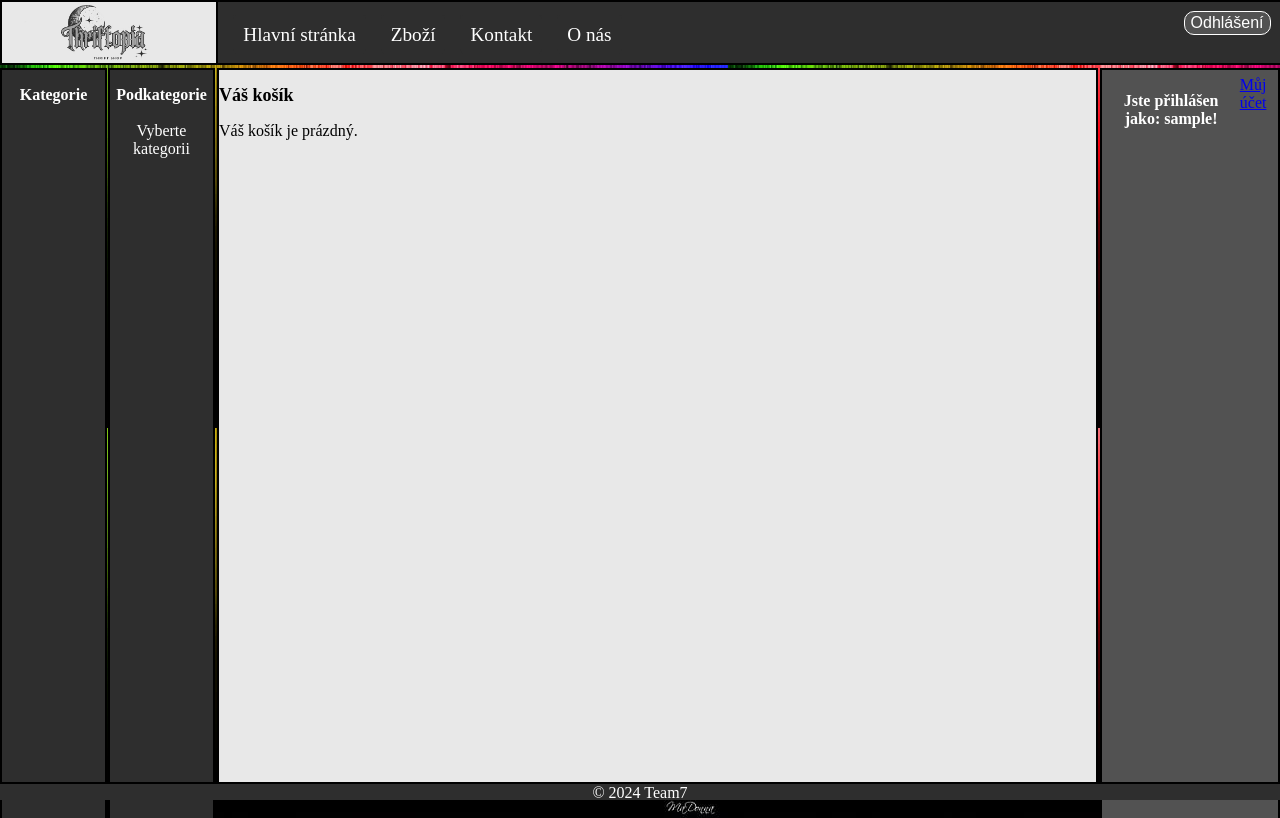
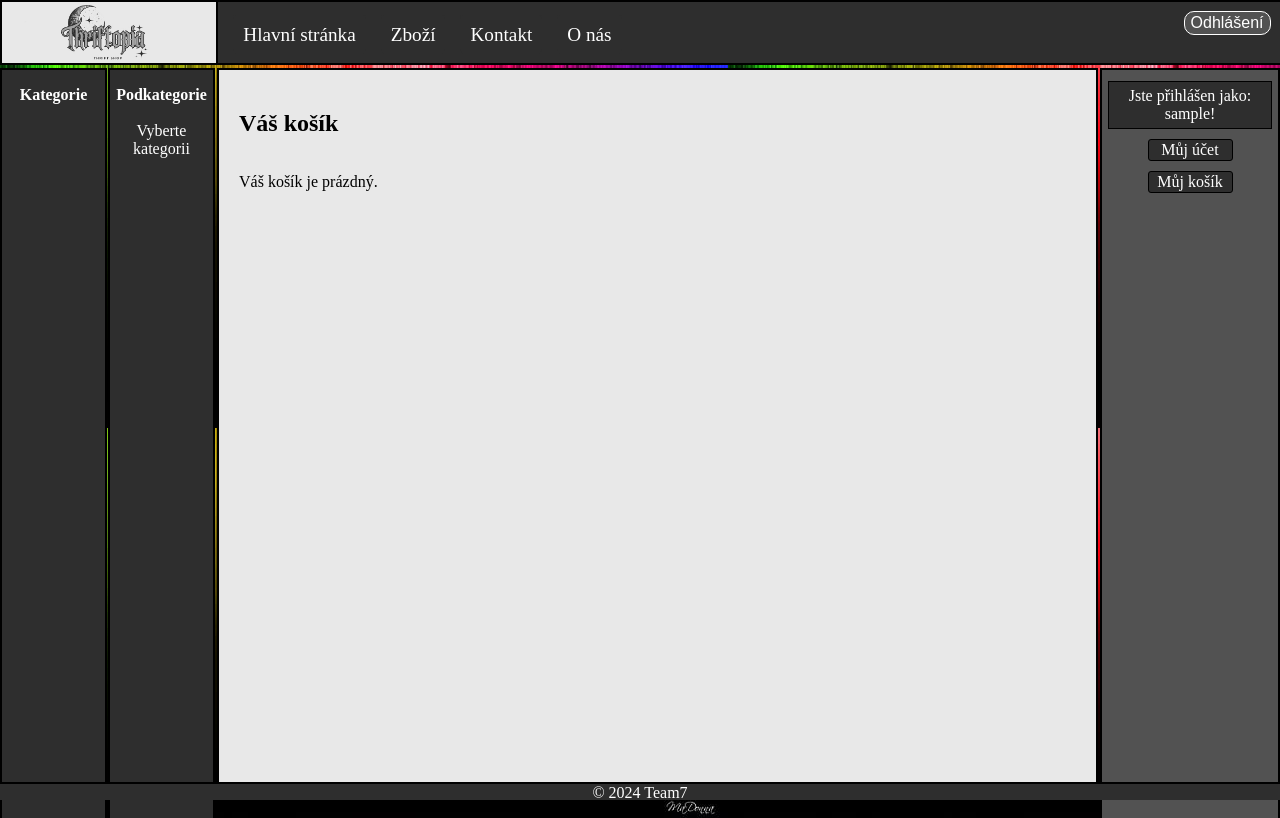
Before and after one commit to Gombi92/TTP, a Django app: page /users/cart/ in a window 1280 px wide. Run offline with Django 5.2, Linux system fonts and the light colour scheme; the visitor is signed in with stand-in values (Sample User, id 1); data comes from the database, SQL or seed files in the repository; data that the repository does not hold is empty.

Commit message:
Oprava výpočtu total_price a zobrazení v košíku

```diff
--- a/ecommerce_project/urls.py
+++ b/ecommerce_project/urls.py
@@ -3,6 +3,9 @@ from django.urls import path, include
 from . import views
 from django.conf import settings
 from django.conf.urls.static import static
+from users import views
+from ecommerce_project import views
+from users import views
 
 
 urlpatterns = [
@@ -15,6 +18,11 @@ urlpatterns = [
     path('contact/', views.contact, name='contact'),
     path('logout/', views.logout_view, name='logout'),
     path('users/', include('users.urls')),
+    path('remove_from_cart/<int:product_id>/', views.remove_from_cart, name='remove_from_cart'),
+    path('users/cart/', views.cart, name='cart'),
+    path('cart/', views.cart_view, name='cart'),
+    path('add_to_cart/<int:product_id>/', views.add_to_cart, name='add_to_cart'),
+
 
 
 
--- a/ecommerce_project/views.py
+++ b/ecommerce_project/views.py
@@ -41,3 +41,6 @@ def about(request):
 
 def contact(request):
     return render(request, 'contact.html')
+
+def cart(request):
+    return render(request, 'cart.html')
--- a/products/models.py
+++ b/products/models.py
@@ -31,6 +31,7 @@ class Product(models.Model):
     subcategory = models.ForeignKey(Subcategory, on_delete=models.CASCADE, related_name='products')
     image = models.ImageField(upload_to='products/', default='products/default.jpg')
     size = models.CharField(max_length=3, choices=SIZE_CHOICES, null=True, blank=True)
+    price = models.DecimalField(max_digits=10, decimal_places=2, default=0)
 
     def __str__(self):
         return self.name
--- a/static/css/style.css
+++ b/static/css/style.css
@@ -110,6 +110,26 @@ footer {
     left: 108px;
     text-align: center;
 }
+
+.btn-pp1{
+    display: inline-block;
+    padding: 1px;
+    margin-top: 10px;
+    text-align: center;
+    text-decoration: none;
+    font-size: 1rem;
+    background-color: #2E2E2E;
+    color: white;
+    border-radius: 3px;
+    border: 1px solid black;
+    transition: background-color 0.3s ease, color 0.3s ease;
+    width: 85px;
+}
+
+.btn-pp1:hover {
+    background-color: #525252;
+}
+
 
 .btn-lp1{
     display: inline-block;
@@ -281,6 +301,16 @@ footer {
     color: #FFFFFF;
     padding: 6px;
 
+}
+
+.pravy-panel-box{
+    display: flex;
+    width: auto;
+    height: auto;
+    background-color: #2E2E2E;
+    border: solid 1px black;
+    margin-top: 5px;
+    padding: 5px;
 }
 
 .btn-cont1{
@@ -465,3 +495,29 @@ h4{
     color: white;
     border: 1px solid black;
 }
+
+.cart-container{
+    display: flex;
+    flex-direction: column;
+    margin: 20px;
+}
+
+.cart-container ul {
+    list-style-type: none; /* Skryje puntíky seznamu */
+    padding: 0;
+}
+
+.cart-container li {
+    padding: 10px;
+    border-bottom: 1px solid #ddd;
+}
+
+/* Každá sudá položka (index 2, 4, 6...) */
+.cart-container li:nth-child(even) {
+    background-color: rgba(249, 249, 249, 0.28);
+}
+
+/* Každá lichá položka (index 1, 3, 5...) */
+.cart-container li:nth-child(odd) {
+    background-color: rgba(255, 255, 255, 0.79);
+}
--- a/templates/base.html
+++ b/templates/base.html
@@ -93,8 +93,11 @@
 
         <div class="pravy-panel">
             {% if user.is_authenticated %}
-                <h3>Jste přihlášen jako: {{ user.username }}!</h3>
-                <a href="{% url 'user_profile' user.id %}">Můj účet</a>
+                <div>
+                    <div class="pravy-panel-box">Jste přihlášen jako: {{ user.username }}!</div>
+                    <a href="{% url 'user_profile' user.id %}" class="btn-pp1">Můj účet</a>
+                    <a href="/users/cart/" class="btn-pp1">Můj košík</a>
+                </div>
             {% else %}
                 <h3>Nejste přihlášen.</h3>
             {% endif %}
--- a/templates/cart.html
+++ b/templates/cart.html
@@ -5,28 +5,26 @@
 
 {% block content %}
 <div class="cart-container">
-    <h2>Váš košík</h2>
+    <h2 style="font-size: x-large">Váš košík</h2>
 
     {% if cart_items %}
-        <table>
-            <thead>
-                <tr>
-                    <th>Produkt</th>
-                    <th>Cena</th>
-                </tr>
-            </thead>
-            <tbody>
-                {% for item in cart_items %}
-                    <tr>
-                        <td>{{ item.product.name }}</td>
-                        <td>{{ item.product.sell_price }} Kč</td>
-                    </tr>
-                {% endfor %}
-            </tbody>
-        </table>
+        <ul>
+            {% for item in cart_items %}
+                <li>
+                    <strong>{{ item.product.name }}</strong> - {{ item.product.sell_price }} Kč
+                    <!-- Tlačítko pro odebrání produktu -->
+                    <form method="post" action="{% url 'remove_from_cart' item.product.id %}" style="display:inline;">
+                        {% csrf_token %}
+                        <button type="submit" class="remove-button">Odebrat</button>
+                    </form>
+                </li>
+            {% endfor %}
+        </ul>
         <p><strong>Celková cena:</strong> {{ total_price }} Kč</p>
     {% else %}
         <p>Váš košík je prázdný.</p>
     {% endif %}
 </div>
+
+
 {% endblock %}
--- a/users/models.py
+++ b/users/models.py
@@ -14,7 +14,13 @@ class Cart(models.Model):
 class CartItem(models.Model):
     cart = models.ForeignKey(Cart, on_delete=models.CASCADE, related_name='items')
     product = models.ForeignKey(Product, on_delete=models.CASCADE, related_name='cart_items')
-    size = models.CharField(max_length=3, choices=Product.SIZE_CHOICES, null=True, blank=True)  # Pro výběr velikosti
+    size = models.CharField(max_length=3, choices=Product.SIZE_CHOICES, null=True, blank=True)
+    quantity = models.PositiveIntegerField(default=1)
+
+    @property
+    def total_price(self):
+        """Vypočítá celkovou cenu položky v košíku."""
+        return self.product.sell_price * self.quantity
 
     def __str__(self):
         size_info = f" (Size: {self.size})" if self.size else ""
--- a/users/views.py
+++ b/users/views.py
@@ -1,10 +1,12 @@
-from django.shortcuts import render
+from django.shortcuts import render, redirect
 from django.contrib.auth.decorators import login_required
 from django.http import Http404, JsonResponse
 from django.shortcuts import get_object_or_404
 from .models import Cart, CartItem, Product
 from django.contrib import messages
 from django.contrib.messages import get_messages
+from ecommerce_project import views
+from django.contrib.auth import logout
 
 
 @login_required
@@ -76,17 +78,54 @@ def add_to_cart(request, product_id):
     return JsonResponse({'error': 'Neplatný požadavek.'}, status=400)
 
 def cart_view(request):
-    # Získání aktuálního košíku
-    cart = get_or_create_cart(request)
+    cart = get_or_create_cart(request)  # Funkce pro získání aktuálního košíku
+    cart_items = cart.items.all()  # Načtení všech položek v košíku
+    total_price = sum(item.total_price for item in cart_items)  # Výpočet celkové ceny
 
-    # Načtení položek v košíku
-    cart_items = CartItem.objects.filter(cart=cart)
+    context = {
+        'cart_items': cart_items,
+        'total_price': total_price,  # Předání celkové ceny do šablony
+    }
+    print(f"Cart Items: {cart_items}")
+    print(f"Total Price: {total_price}")
 
-    # Spočítání celkové ceny
-    total_price = sum(item.product.sell_price for item in cart_items)
+    return render(request, template_name='cart.html', context=context)
 
-    # Předání dat šabloně
-    return render(request, 'cart.html', {
-        'cart_items': cart_items,
-        'total_price': total_price,
-    })
+
+def remove_from_cart(request, product_id):
+    if request.method == "POST":
+        cart = get_or_create_cart(request)
+        cart_item = CartItem.objects.filter(cart=cart, product_id=product_id).first()
+
+        if cart_item:
+            cart_item.delete()
+            messages.success(request, f"Produkt byl úspěšně odebrán z košíku.")
+        else:
+            messages.error(request, f"Produkt nebyl nalezen v košíku.")
+        return redirect('cart')
+    return JsonResponse({'error': 'Neplatný požadavek.'}, status=400)
+
+
+def home(request):
+    return render(request, 'home.html')
+
+def login_view(request):
+    return render(request, 'login.html')
+
+def register_view(request):
+    return render(request, 'register.html')
+
+def about(request):
+    return render(request, 'about.html')
+
+def contact(request):
+    return render(request, 'contact.html')
+
+def logout_view(request):
+    logout(request)
+    messages.success(request, 'Úspěšně jste se odhlásili!')
+    return redirect('home')
+
+def cart(request):
+    # Můžete přidat logiku pro zobrazení košíku, pokud máte session nebo databázi
+    return render(request, 'cart.html')
```
Also changed, not shown: products/migrations/0007_product_price.py (added), users/migrations/0002_cartitem_quantity.py (added).
